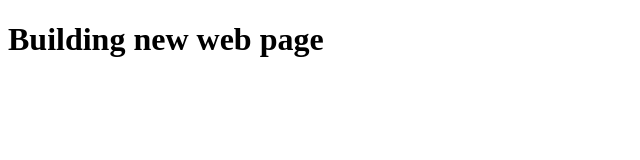
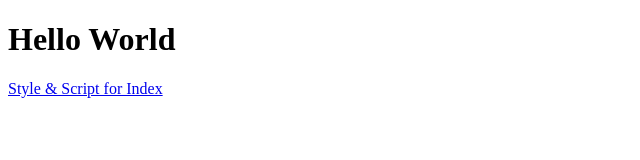
Before and after one commit to Betelhem12/Betel, a plain HTML site: page index.html in a window 1280 px wide. Shown: the whole page, without its empty margins (0-640 px from the left). Drawn offline with Linux system fonts and the light colour scheme.

Commit message:
Update index.html

```diff
--- a/index.html
+++ b/index.html
@@ -1,13 +1,13 @@
 <!DOCTYPE html>
 <html lang="en" dir="ltr">
   <head>
-    <style media="screen">
+    <meta charset="utf-8">
+    <title>Hello World</title>
 
-    </style>
-    <meta charset="utf-8">
-    <title>Betelhem</title>
+<link rel="stylesheet" href="Main.css">
   </head>
   <body>
-    <h1>Building new web page</h1>
+    <h1>Hello World</h1>
+    <a href="Styled-script.html">Style & Script for Index</a>
   </body>
 </html>
```
